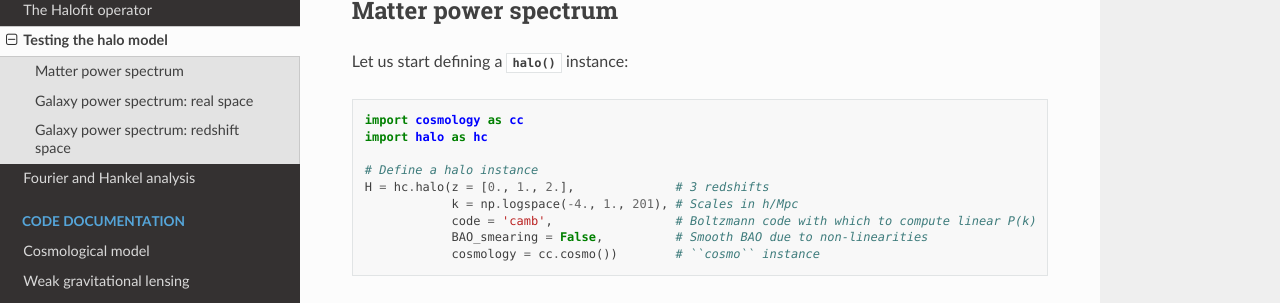
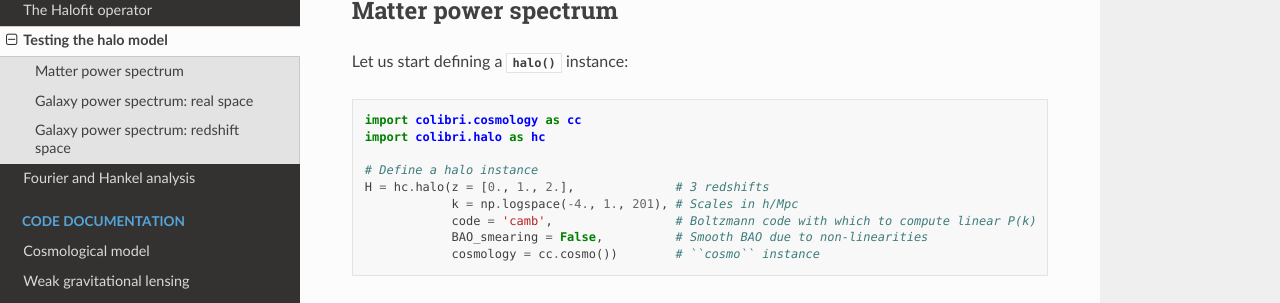
Before and after one commit to GabrieleParimbelli/COLIBRI, a Sphinx documentation site: the page built from doc/source/quickstart/test_halo_model.rst, in a window 1280 px wide and 1400 px high. Shown: the part 334-637 px from the top of the window. Built offline with Sphinx 7.4.7 and the Read the Docs theme 2.0.0, drawn with Linux system fonts in a browser that asks for light colours; some of the changed text lies outside the part shown.

Commit message:
Corrected importation in examples

```diff
--- a/doc/source/quickstart/test_cosmology.rst
+++ b/doc/source/quickstart/test_cosmology.rst
@@ -14,7 +14,7 @@ Let us start by importing all the necessary libraries and the ``cosmology`` libr
 
 .. code-block:: python
 
- import cosmology as cc
+ import colibri.cosmology as cc
  import matplotlib.pyplot as plt
  import numpy as np
 
--- a/doc/source/quickstart/test_fourier.rst
+++ b/doc/source/quickstart/test_fourier.rst
@@ -20,9 +20,9 @@ To compute that, we just need a few lines
 .. code-block:: python
 
  import numpy as np
- import cosmology as cc
+ import colibri.cosmology as cc
  import matplotlib.pyplot as plt
- import fourier as FF
+ import colibri.fourier as FF
 
  C = cc.cosmo()
 
--- a/doc/source/quickstart/test_halo_model.rst
+++ b/doc/source/quickstart/test_halo_model.rst
@@ -16,8 +16,8 @@ Let us start defining a :func:`~colibri.halo.halo` instance:
 
 .. code-block:: python
 
- import cosmology as cc
- import halo as hc
+ import colibri.cosmology as cc
+ import colibri.halo as hc
 
  # Define a halo instance
  H = hc.halo(z = [0., 1., 2.],              # 3 redshifts
@@ -60,8 +60,8 @@ First, we define a :func:`~colibri.galaxy.galaxy` instance:
 
 .. code-block:: python
 
- import cosmology as cc
- import galaxy as gc
+ import colibri.cosmology as cc
+ import colibri.galaxy as gc
 
  # Define a halo instance
  G = gc.galaxy(z = [0., 1., 2.],              # 3 redshifts
@@ -133,8 +133,8 @@ The ``RSD`` instance is called as follows:
 
 .. code-block:: python
 
- import cosmology as cc
- import RSD as rsd
+ import colibri.cosmology as cc
+ import colibri.RSD as rsd
 
  Z = rsd.RSD(z            = [0., 1., 2.],                    # Redshifts
              k            = np.geomspace(0.0005, 10., 101),  # Scales in h/Mpc
--- a/doc/source/quickstart/test_nonlinear.rst
+++ b/doc/source/quickstart/test_nonlinear.rst
@@ -19,8 +19,8 @@ We first define a ``cosmo`` instance, without massive neutrinos to have a direct
 
 .. code-block:: python
 
- import cosmology as cc
- import nonlinear as NL
+ import colibri.cosmology as cc
+ import colibri.nonlinear as NL
 
 
  C = cc.cosmo(Omega_m = 0.3089,
--- a/doc/source/quickstart/test_weak_lensing.rst
+++ b/doc/source/quickstart/test_weak_lensing.rst
@@ -19,8 +19,8 @@ To start, initialize a :func:`~colibri.cosmology.cosmo` instance and assign it t
 
 .. code-block:: python
 
- import cosmology as cc
- import weak_lensing as wlc
+ import colibri.cosmology as cc
+ import colibri.weak_lensing as wlc
  C = cc.cosmo()
  S = wlc.weak_lensing(cosmology = C, z_limits = (0., 5.))
 
```
